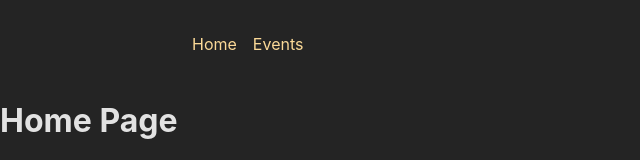
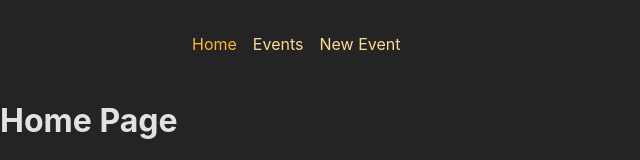
Before and after one commit to Richstar-plus/react-router-with-backend, a React (Vite) app in the folder react-frontend/: page / in a window 1280 px wide. Shown: the top 160 px of the page, without its empty margins (0-640 px from the left). Built offline with nearby package versions, Linux system fonts and the light colour scheme.

Commit message:
Refactor MainNavigation to use NavLink for navigation links

```diff
--- a/react-frontend/src/components/MainNavigation.jsx
+++ b/react-frontend/src/components/MainNavigation.jsx
@@ -1,4 +1,5 @@
-import classes from './MainNavigation.module.css';
+import classes from "./MainNavigation.module.css";
+import { NavLink } from "react-router-dom";
 
 function MainNavigation() {
   return (
@@ -6,10 +7,35 @@
       <nav>
         <ul className={classes.list}>
           <li>
-            <a>Home</a>
+            <NavLink
+              to="/"
+              className={({ isActive }) =>
+                isActive ? classes.active : undefined
+              }
+            >
+              Home
+            </NavLink>
           </li>
           <li>
-            <a>Events</a>
+            <NavLink
+              to="/events"
+              className={({ isActive }) =>
+                isActive ? classes.active : undefined
+              }
+              end
+            >
+              Events
+            </NavLink>
+          </li>
+          <li>
+            <NavLink
+              to="/events/new"
+              className={({ isActive }) =>
+                isActive ? classes.active : undefined
+              }
+            >
+              New Event
+            </NavLink>
           </li>
         </ul>
       </nav>
```
